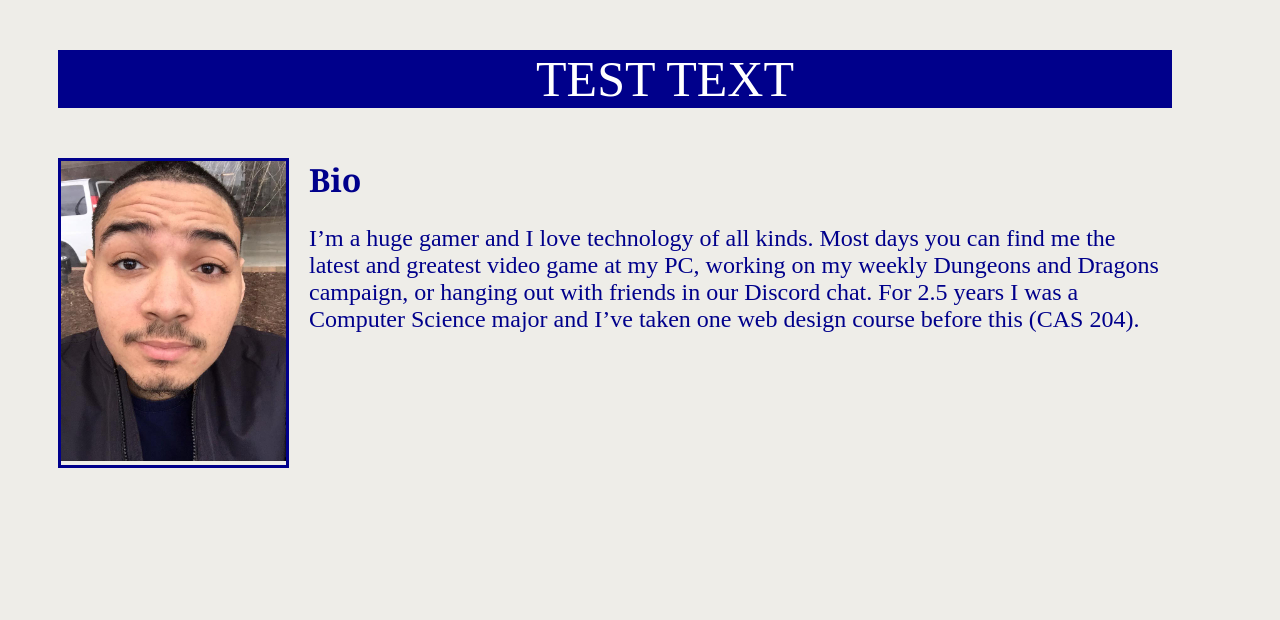
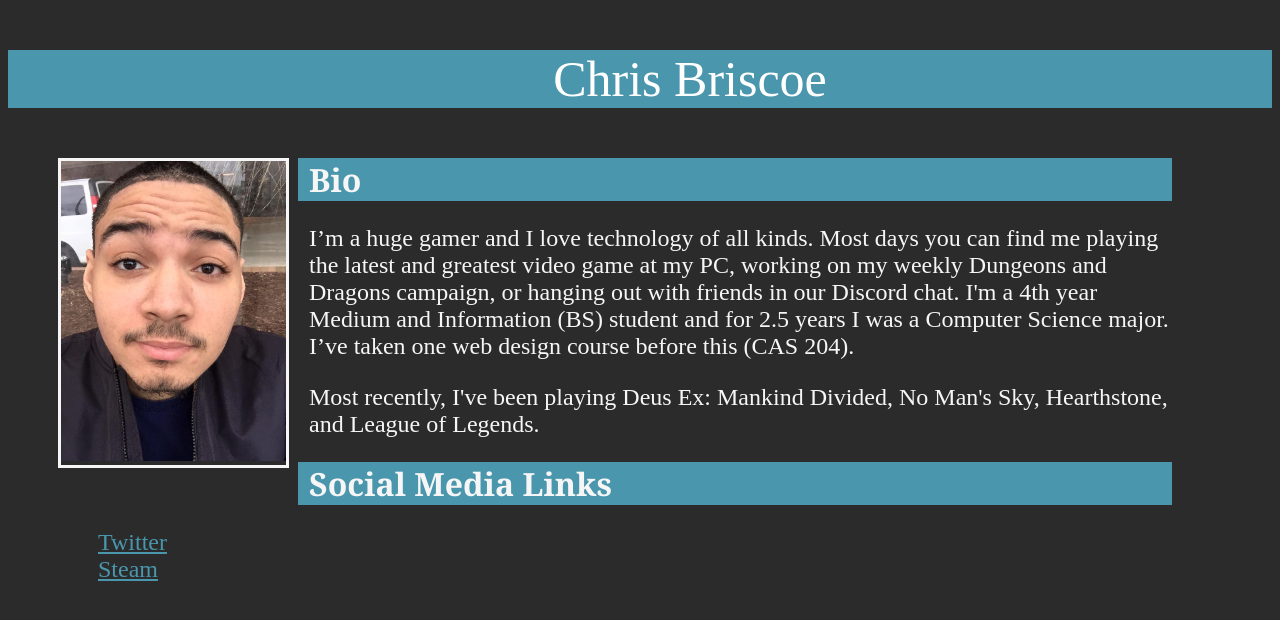
Before and after one commit to cbriscoe95/mi349fs16, a plain HTML site: page Week1/index.html in a window 1280 px wide. Drawn offline with Linux system fonts and the light colour scheme; a script that the page names is missing.

Commit message:
Final Coloring and Links Added

```diff
--- a/Week1/css/screen.css
+++ b/Week1/css/screen.css
@@ -5,7 +5,7 @@
 /* Example: adding a background color to the HTML body */
 body {
   /* #ccc is shorthand HEX for a light grey */
-    background-color: #eeede8;
+    background-color: #2B2B2B;
 }
 
 
@@ -14,9 +14,8 @@ body {
     font-size: 50px;
     text-align: center;
     padding-left: 50px;
-    background-color: darkblue;
-    margin-left: 50px;
-    margin-right: 100px;
+    background-color: #4A96AD;
+
     padding-left: 100px;
 }
 
@@ -24,14 +23,17 @@ body {
 h1{
     font-family: "Georgia", "Times New Roman", serif;
     font-weight: bold;
-     color: darkblue;
+     color:#F6F6F6;
+    background-color: #4A96AD;
+    margin-left: 290px;
+    margin-right: 100px;
 }
 
 h2{
 
     padding-right: 100px;
     padding-left: 50px;
-    color: darkblue;
+    color: #F6F6F6;
     font-weight: 100;
 }
 
@@ -40,5 +42,5 @@ h2{
     margin-left: 50px;
     margin-right: 20px;
     border-style: solid;
-    border-color: darkblue;
+    border-color: #F6F6F6;
 }
--- a/Week1/index.html
+++ b/Week1/index.html
@@ -4,7 +4,7 @@
     <head>
         <meta charset="utf-8">
         <meta http-equiv="x-ua-compatible" content="ie=edge">
-        <title>Your Page Title Here</title>
+        <title>Chris Briscoe README</title>
         <meta name="description" content="">
         <meta name="viewport" content="width=device-width, initial-scale=1">
 
@@ -18,10 +18,10 @@
     <body>
         <!-- Add your site content here -->
 
-        <div id="colorstrip"/>
+
 
         <div id="bannerText">
-            <p>TEST TEXT</p>
+            <p>Chris Briscoe</p>
         </div>
 
         <div id="chris">
@@ -36,11 +36,27 @@
 
             <p>
 
-                I’m a huge gamer and I love technology of all kinds. Most days you can find me the latest and greatest video game at my PC, working on my weekly Dungeons and Dragons campaign, or hanging out with friends in our Discord chat. For 2.5 years I was a Computer Science major and I’ve taken one web design course before this (CAS 204).
+                I’m a huge gamer and I love technology of all kinds. Most days you can find me playing the latest and greatest video game at my PC, working on my weekly Dungeons and Dragons campaign, or hanging out with friends in our Discord chat. I'm a 4th year Medium and Information (BS) student and for 2.5 years I was a Computer Science major. I’ve taken one web design course before this (CAS 204).
+            </p>
+
+            <p>
+                Most recently, I've been playing Deus Ex: Mankind Divided, No Man's Sky, Hearthstone, and League of Legends.
             </p>
         </h2>
-        <!-- Trying to push this index -->
-        <!-- Relative URL image link example -->
+
+        <h1>
+            Social Media Links
+        </h1>
+
+        <h2>
+            <ul style="list-style-type: none">
+                <li><a href="https://twitter.com/MustachedSquid" style="color: #4A96AD">Twitter</a></li>
+
+                <li><a href="http://steamcommunity.com/id/rebwiz" style="color: #4A96AD">Steam</a></li>
+            </ul>
+
+        </h2>
 
     </body>
+
 </html>
```
